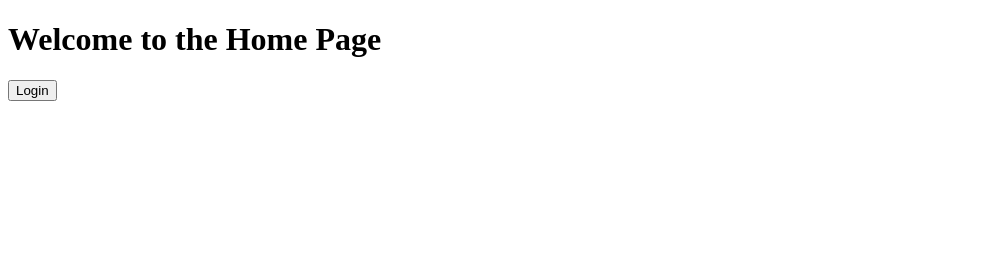
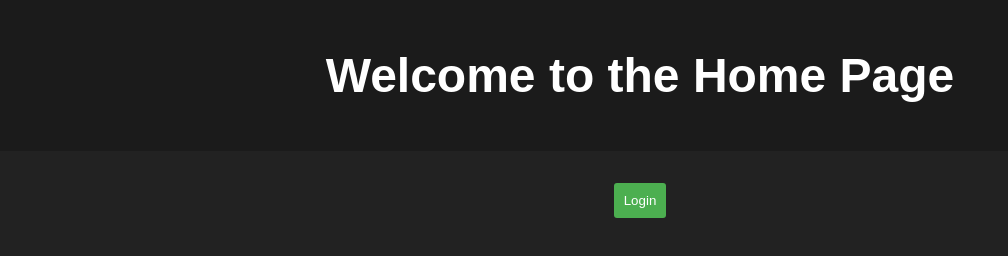
Before and after one commit to y777bish/LibraryOfThings, a website: page views/index.html in a window 1280 px wide. Shown: the whole page, without its empty margins (0-1008 px from the left). Drawn offline with Linux system fonts and the light colour scheme.

Commit message:
little changes to design

```diff
--- a/public/styles.css
+++ b/public/styles.css
@@ -1,10 +1,32 @@
-body {
+  body {
+    font-family: 'Raleway', sans-serif;
+    margin: 0;
+    padding: 0;
     display: flex;
-    align-items: center;
-    justify-content: center;
-    height: 100vh;
-    margin: 0;
-    background-color: #f4f4f4;
+    flex-direction: column;
+    min-height: 100vh;
+    background-color: #222;
+    color: #fff;
+  }
+
+  header, footer {
+    text-align: center;
+    padding: 1em;
+    background-color: #1b1b1b;
+    color: #fff;
+  }
+
+  h1 {
+    font-size: 6vh;
+  }
+
+  #main-content {
+    flex: 1;
+    display: flex;
+    justify-content: space-around;
+    align-items: start;
+    flex-wrap: wrap;
+    padding: 2em;
   }
 
   .login-container {
--- a/views/index.html
+++ b/views/index.html
@@ -4,12 +4,20 @@
   <meta charset="UTF-8">
   <meta name="viewport" content="width=device-width, initial-scale=1.0">
   <title>Home Page</title>
+  <link rel="stylesheet" href="/styles.css">
 </head>
 <body>
   <div>
-    <h1>Welcome to the Home Page</h1>
-    <button onclick="redirectToLogin()">Login</button>
+    <header>
+      <h1>Welcome to the Home Page</h1>
+    </header>
   </div>
+
+  <section id="main-content">
+    <div>
+      <button onclick="redirectToLogin()">Login</button>
+    </div>
+  </section>
 
   <script>
     function redirectToLogin() {
```
